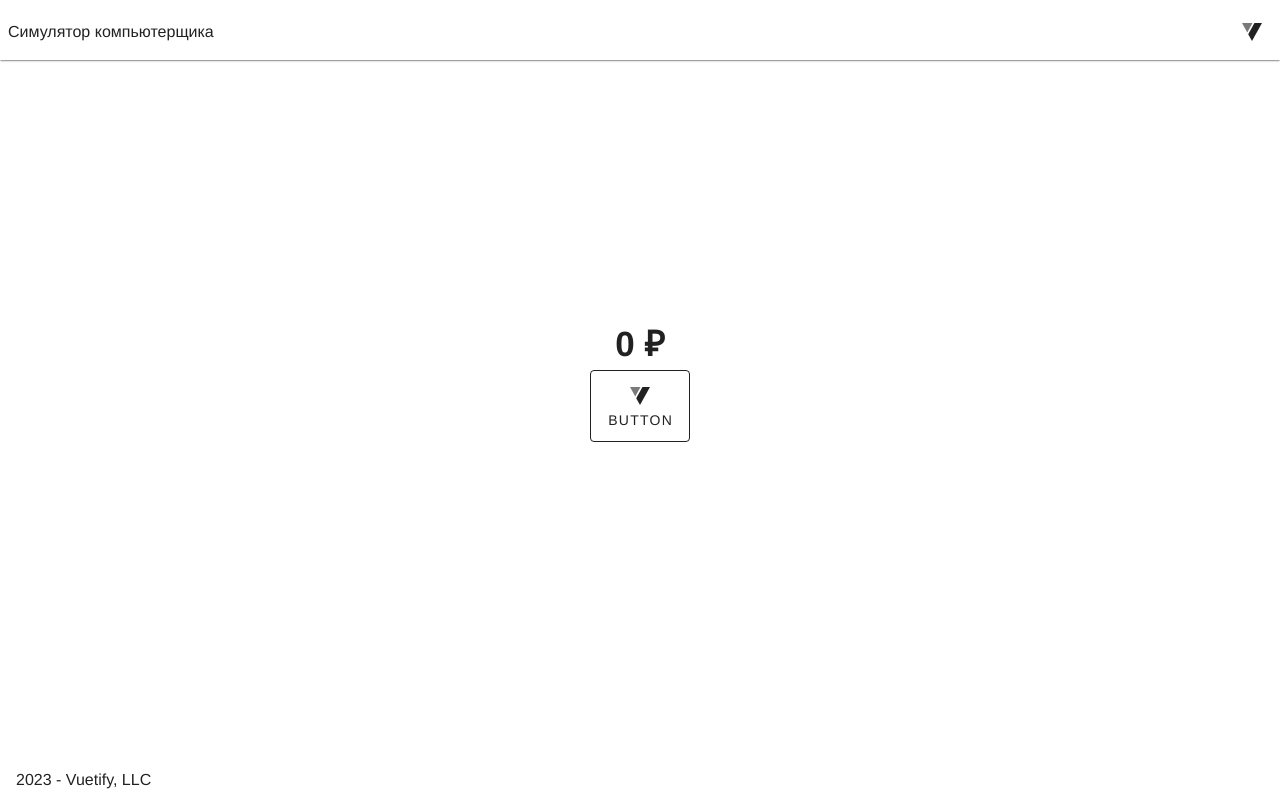
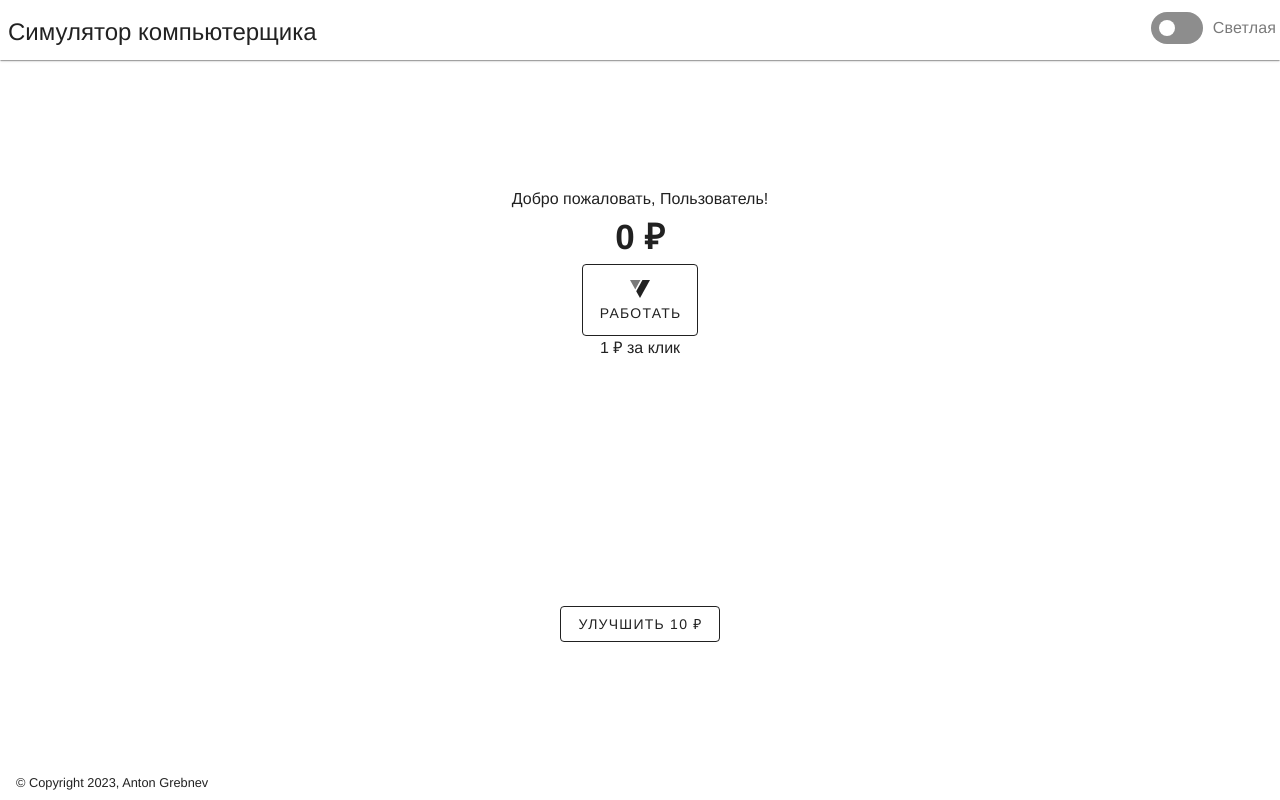
Before and after one commit to ABBGamer/geek-sim-vue3, a Vue app: page / in a window 1280 px wide. Built offline with nearby package versions, Linux system fonts and the light colour scheme.

Commit message:
add props

```diff
--- a/src/App.vue
+++ b/src/App.vue
@@ -1,10 +1,8 @@
 <template>
   <v-app>
     <div class="wrapper">
-      <PageHeader>
-      </PageHeader>
-      <PageContent>
-      </PageContent>
+      <PageHeader/>
+      <PageContent :name="name"/>
       <PageFooter/>
     </div>
   </v-app>
@@ -14,6 +12,9 @@
 import PageHeader from "@/components/PageHeader.vue";
 import PageFooter from "@/components/PageFooter.vue";
 import PageContent from "@/components/PageContent.vue";
+import {ref} from "vue";
+
+const name = ref('Пользователь');
 </script>
 
 <style>
@@ -32,16 +33,21 @@ body {
 
 .wrapper {
   display: flex;
-  flex-direction: column;
   height: 100vh;
 }
 
+.wrapper {
+  flex-direction: column;
+}
+
 .content {
+  height: 100%;
+  padding-top: 64px;
   display: flex;
+  flex-direction: column;
   align-items: center;
-  justify-content: center;
+  justify-content: space-around;
   flex-grow: 1;
-  height: 100vh;
 
 }
 </style>
--- a/src/components/PageContent.vue
+++ b/src/components/PageContent.vue
@@ -1,31 +1,66 @@
 <template>
   <div class="content">
     <div>
-      <div style="font-size: 35px; font-weight: bold">{{ money }} ₽
+      <div>Добро пожаловать, {{ name }}!</div>
+      <div style="font-size: 35px; font-weight: bold">
+        {{ money }} ₽
       </div>
-      <v-btn @click="addMoney" prepend-icon="$vuetify" stacked variant="outlined">
-        Button
+      <v-tooltip text="Нажми меня">
+        <template v-slot:activator="{ props }">
+          <v-btn @click="addMoney" prepend-icon="$vuetify" v-bind="props" stacked variant="outlined">
+            работать
+          </v-btn>
+        </template>
+      </v-tooltip>
+      <div>{{ salary }} ₽ за клик</div>
+    </div>
+    <div>
+      <v-btn @click="addSalary" variant="outlined">
+        Улучшить
+        {{ price }} ₽
       </v-btn>
     </div>
   </div>
 </template>
 
 <script>
-import {ref} from "vue";
+import {ref, toRefs} from "vue";
 import {app} from "../../app_config";
 
+
 export default {
-  setup() {
-    let money = ref(0);
+  props: {
+    name: String,
+  },
+  setup(props) {
+    const money = ref(localStorage.getItem("money") | 0);
+    const salary = ref(localStorage.getItem("salary") | 1)
+    const price = ref(localStorage.getItem("price") | 10)
+    const {name} = toRefs(props)
     const addMoney = () => {
-      money.value += 1;
-      console.log(money)
+      money.value += salary.value;
+      localStorage.setItem("money", money.value.toString())
+    }
+
+    const addSalary = () => {
+      if (money.value - price.value > 0) {
+        money.value -= price.value;
+        price.value = Math.round(price.value * 1.7);
+        salary.value += 1;
+        localStorage.setItem("money", money.value.toString())
+        localStorage.setItem("salary", salary.value.toString())
+        localStorage.setItem("price", price.value.toString())
+      }
     }
     return {
       is_mobile: app.is_mobile,
-
+      // eslint-disable-next-line
+      name,
       money,
-      addMoney
+      price,
+      salary,
+      addMoney,
+      addSalary
     }
   }
 }
--- a/src/components/PageFooter.vue
+++ b/src/components/PageFooter.vue
@@ -1,9 +1,11 @@
 <template>
-  <v-footer style="height: 40px !important;">2023 - Vuetify, LLC</v-footer>
+  <v-footer>
+    <small>&copy; Copyright {{ year }}, Anton Grebnev</small>
+  </v-footer>
 </template>
 
 <script setup>
-
+const year = new Date().getFullYear()
 </script>
 
 <style scoped>
--- a/src/components/PageHeader.vue
+++ b/src/components/PageHeader.vue
@@ -1,18 +1,20 @@
 <template>
-    <v-app-bar :elevation="1">
+  <v-app-bar :elevation="1">
+    <div :style="{fontSize: is_mobile?'16px':'24px'}">
       Симулятор компьютерщика
-      <template v-slot:append>
-        <v-btn @click="toggleTheme" icon="$vuetify"></v-btn>
-      </template>
-    </v-app-bar>
-<!--    <div class="logo">Симулятор компьютерщика</div>-->
-<!--    <v-btn @click="toggleTheme" icon="$vuetify" variant="tonal">-->
-<!--    </v-btn>-->
-
+    </div>
+    <template v-slot:append>
+      <v-switch style="margin-top: 13px;" @click="toggleTheme" inset
+                :label="is_mobile?'':!theme.global.current.value.dark ? 'Cветлая' : 'Темная'"></v-switch>
+    </template>
+  </v-app-bar>
 </template>
 
 <script setup>
 import {useTheme} from "vuetify";
+import {app} from "../../app_config";
+
+const is_mobile = app.is_mobile
 
 const theme = useTheme()
 const toggleTheme = () => {
--- a/src/utils/helper_utils.js
+++ b/src/utils/helper_utils.js
@@ -1,4 +1,3 @@
 export function checkMobile() {
-    console.log(window.navigator.userAgent.includes("Mobile"))
     return window.navigator.userAgent.includes("Mobile")
 }
--- a/vue.config.js
+++ b/vue.config.js
@@ -1,5 +1,5 @@
-const { defineConfig } = require('@vue/cli-service')
+const {defineConfig} = require('@vue/cli-service')
 module.exports = defineConfig({
-  publicPath:"/geek-sim-vue3/",
-  transpileDependencies: true
+    publicPath: "/geek-sim-vue3/",
+    transpileDependencies: true
 })
```
